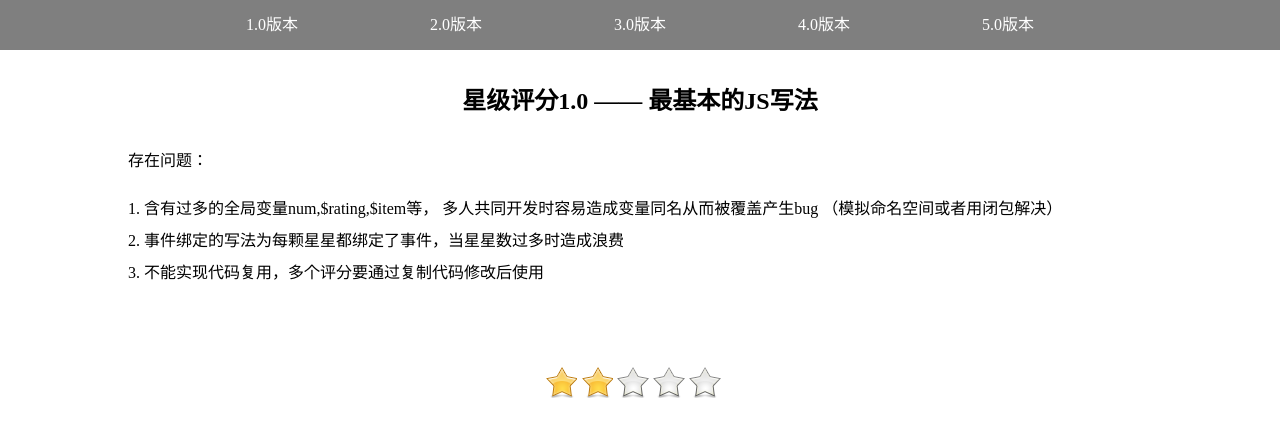
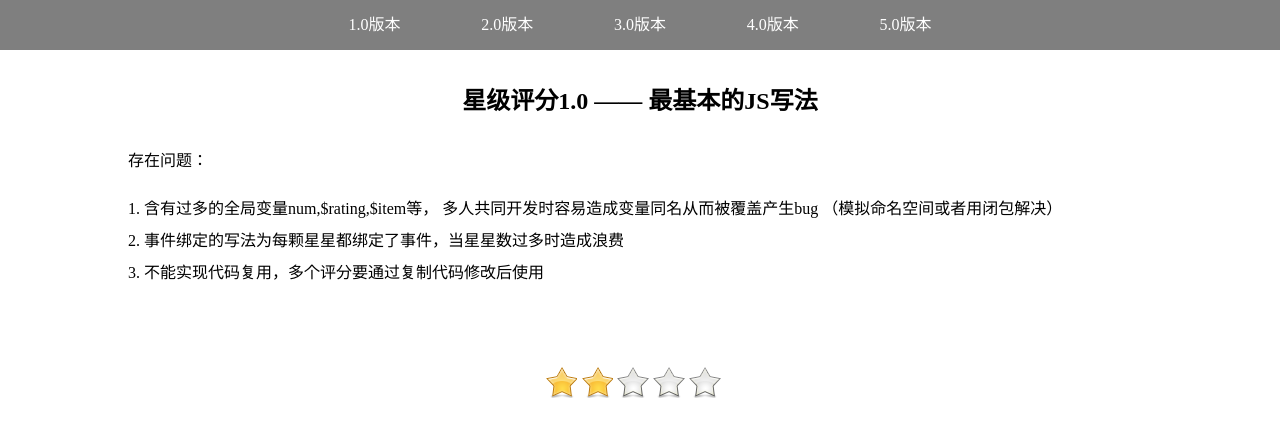
Before and after one commit to 00Amy/IMOOC, a plain HTML site: page starRating/templates/index1.html in a window 1280 px wide. Drawn offline with nearby package versions, Linux system fonts and the light colour scheme.

Commit message:
修改了样式

```diff
--- a/starRating/static/css/style.css
+++ b/starRating/static/css/style.css
@@ -23,12 +23,18 @@ nav ul {
 
 nav ul li {
     display: inline-block;
-    padding: 0 5%;
+    padding: 0 3%;
 }
 
 nav ul li a {
+    display: inline-block;
+    line-height: 50px;
     text-decoration: none;
     color: #fff;
+}
+
+nav ul li a:hover {
+    background-color: #a2a6a0;
 }
 
 .rating {
```
